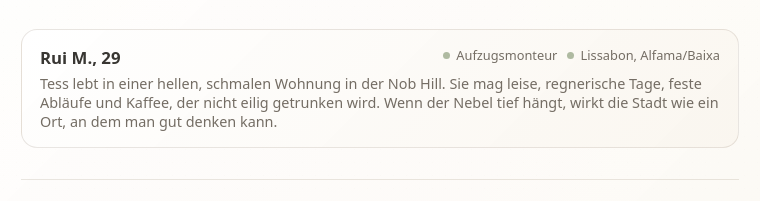
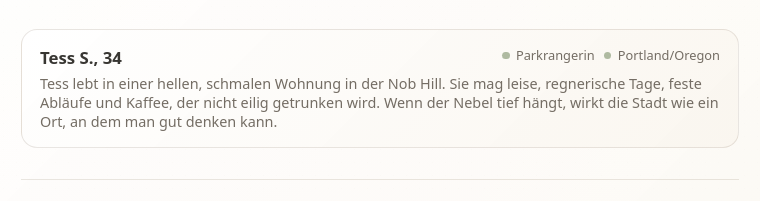
Before and after one commit to JBreitenbr/Tagesstruktur-Global, a plain HTML site: page usa.html in a window 1280 px wide. Shown: the part 145-346 px from the top of the page, 260-1020 px from the left. Drawn offline with Linux system fonts and the light colour scheme.

Commit message:
Update usa.html

```diff
--- a/usa.html
+++ b/usa.html
@@ -31,10 +31,10 @@
       </header>
       <section class="person-card">
       <div class="person-header">
-        <h2 class="person-name">Rui M., 29</h2>
+        <h2 class="person-name">Tess S., 34</h2>
         <div class="person-meta">
-          <span>Aufzugsmonteur</span>
-          <span>Lissabon, Alfama/Baixa</span>
+          <span>Parkrangerin</span>
+          <span>Portland/Oregon </span>
         </div>
       </div>
       <p class="person-text">Tess lebt in einer hellen, schmalen Wohnung in der Nob Hill.
```
